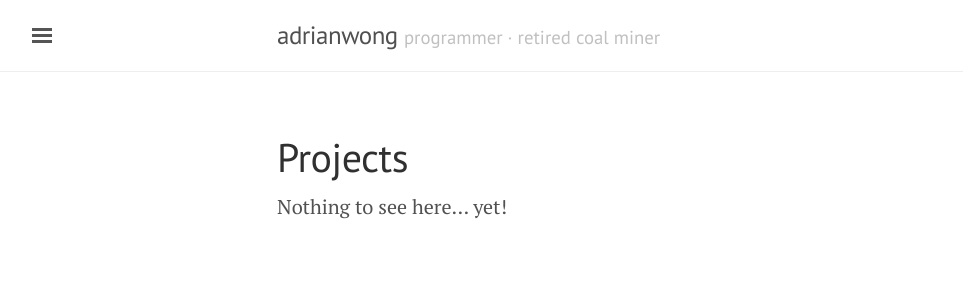
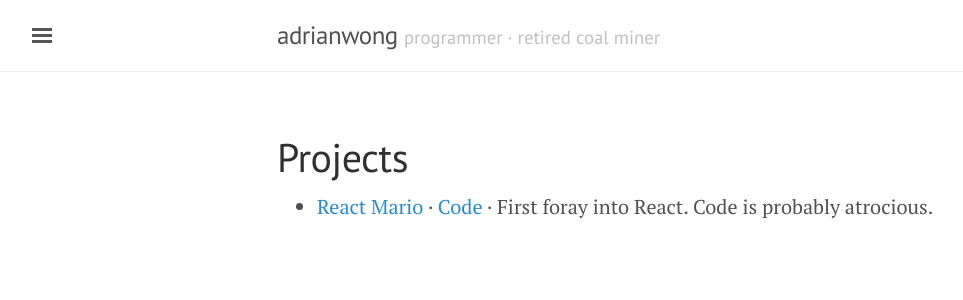
Before and after one commit to adrianwong/adrianwong.github.io, a Jekyll site: the page built from projects.md, in a window 1280 px wide. Shown: the top 300 px of the page, without its empty margins (3-966 px from the left). Built offline with Jekyll 4.4.1, drawn with Linux system fonts in a browser that asks for light colours; comment, search, counter and statistics services are not loaded.

Commit message:
feat: Add first item to the 'Projects' page!

```diff
--- a/projects.md
+++ b/projects.md
@@ -3,4 +3,4 @@ layout: page
 title: Projects
 ---
 
-Nothing to see here... yet!
+* [React Mario]({{ site.url }}/react-mario) &middot; [Code](https://github.com/adrianwong/react-mario){:target="_blank"} &middot; First foray into React. Code is probably atrocious.
```
